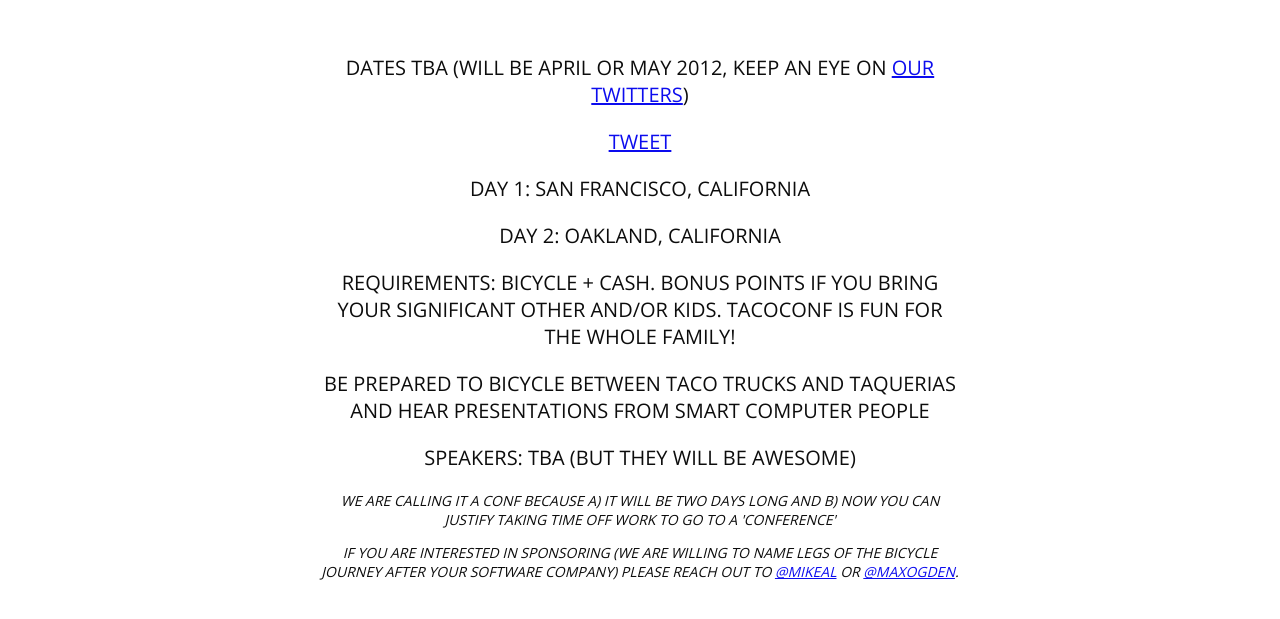
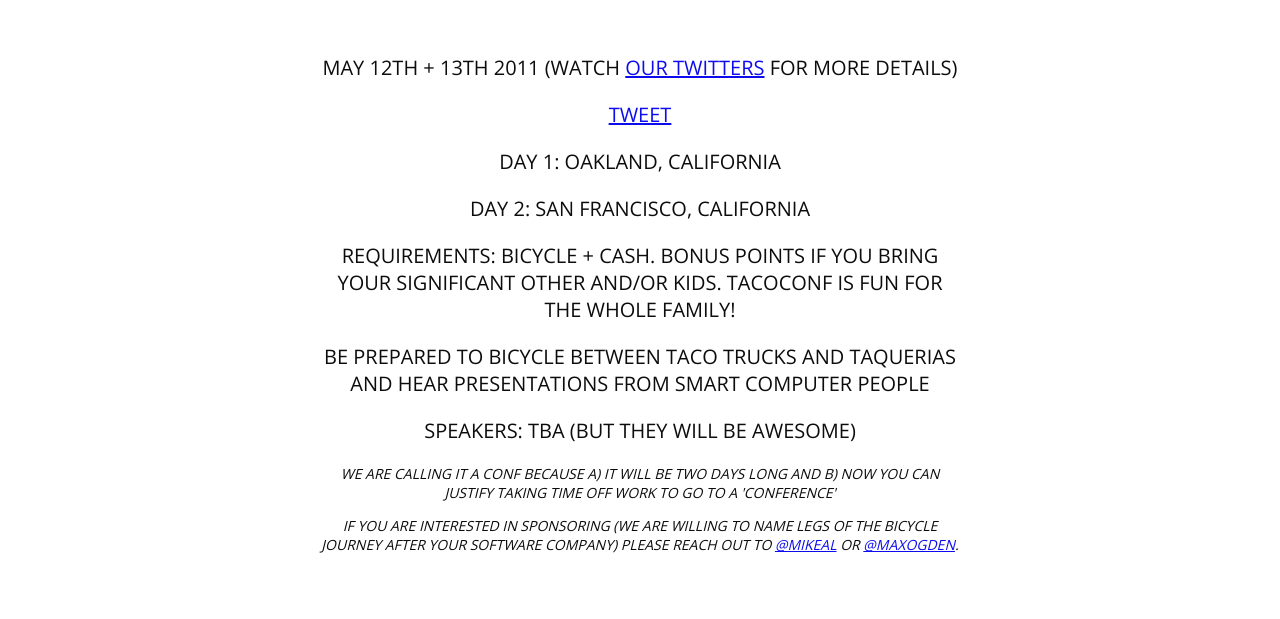
Before and after one commit to max-mapper/tacoconf, a plain HTML site: page index.html in a window 1280 px wide. Shown: the part 303-922 px from the top of the page. Drawn offline with nearby package versions, Linux system fonts and the light colour scheme.

Commit message:
add dates

```diff
--- a/index.html
+++ b/index.html
@@ -91,12 +91,12 @@
     </div>
 
     <div id="info">
-      <p>Dates TBA (will be April or May 2012, keep an eye on <a href="http://twitter.com/tacoconf">our twitters</a>)</p>
+      <p>May 12th + 13th 2011 (watch <a href="http://twitter.com/tacoconf">our twitters</a> for more details)</p>
       <a href="https://twitter.com/share" class="twitter-share-button" data-url="http://tacoconf.com" data-text="A conference based on tacos and bicycles! #tacoconf">Tweet</a>
       <script>!function(d,s,id){var js,fjs=d.getElementsByTagName(s)[0];if(!d.getElementById(id)){js=d.createElement(s);js.id=id;js.src="http://platform.twitter.com/widgets.js";fjs.parentNode.insertBefore(js,fjs);}}(document,"script","twitter-wjs");</script>
 
-      <p>Day 1: San Francisco, California</p>
-      <p>Day 2: Oakland, California</p>
+      <p>Day 1: Oakland, California</p>
+      <p>Day 2: San Francisco, California</p>
       <p>Requirements: Bicycle + Cash. Bonus points if you bring your significant other and/or kids. TacoConf is fun for the whole family!</p>
       <p>Be prepared to bicycle between taco trucks and taquerias and hear presentations from smart computer people</p>
       <p>Speakers: TBA (but they will be awesome)</p>
```
